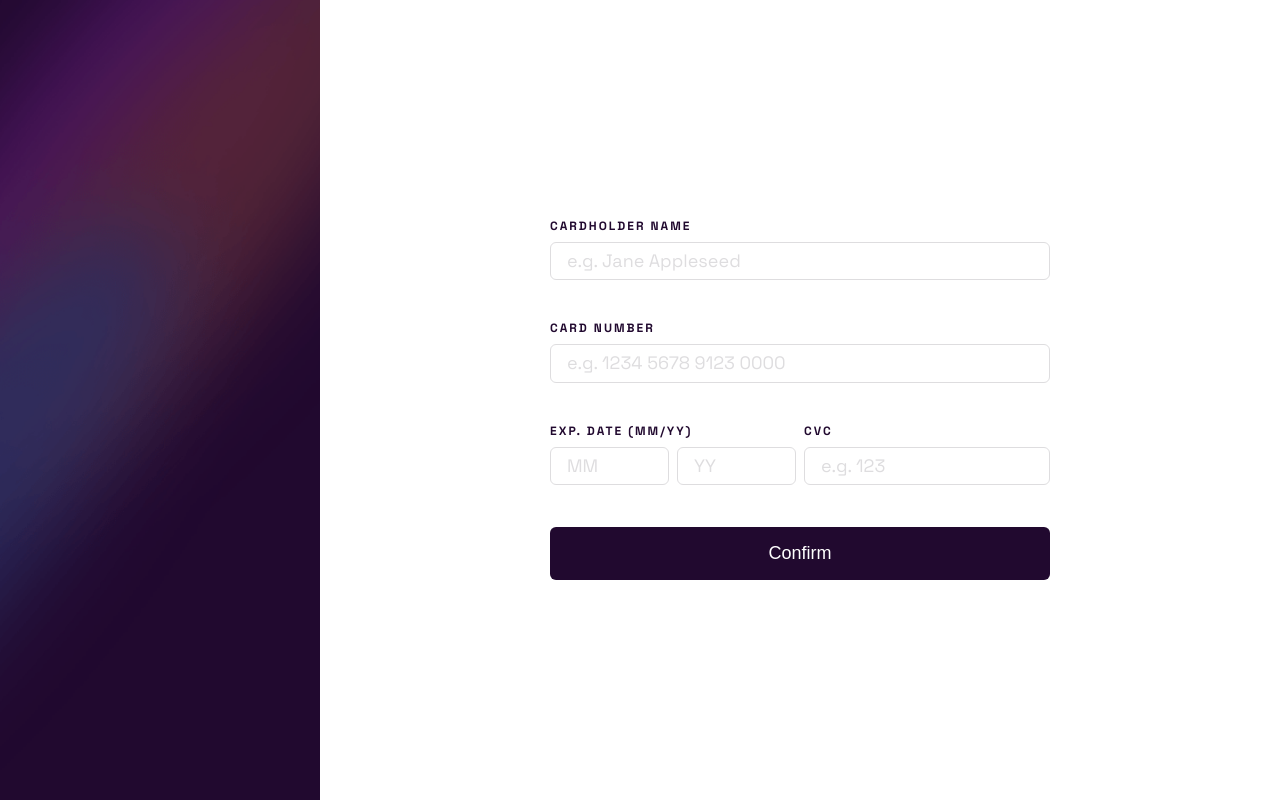
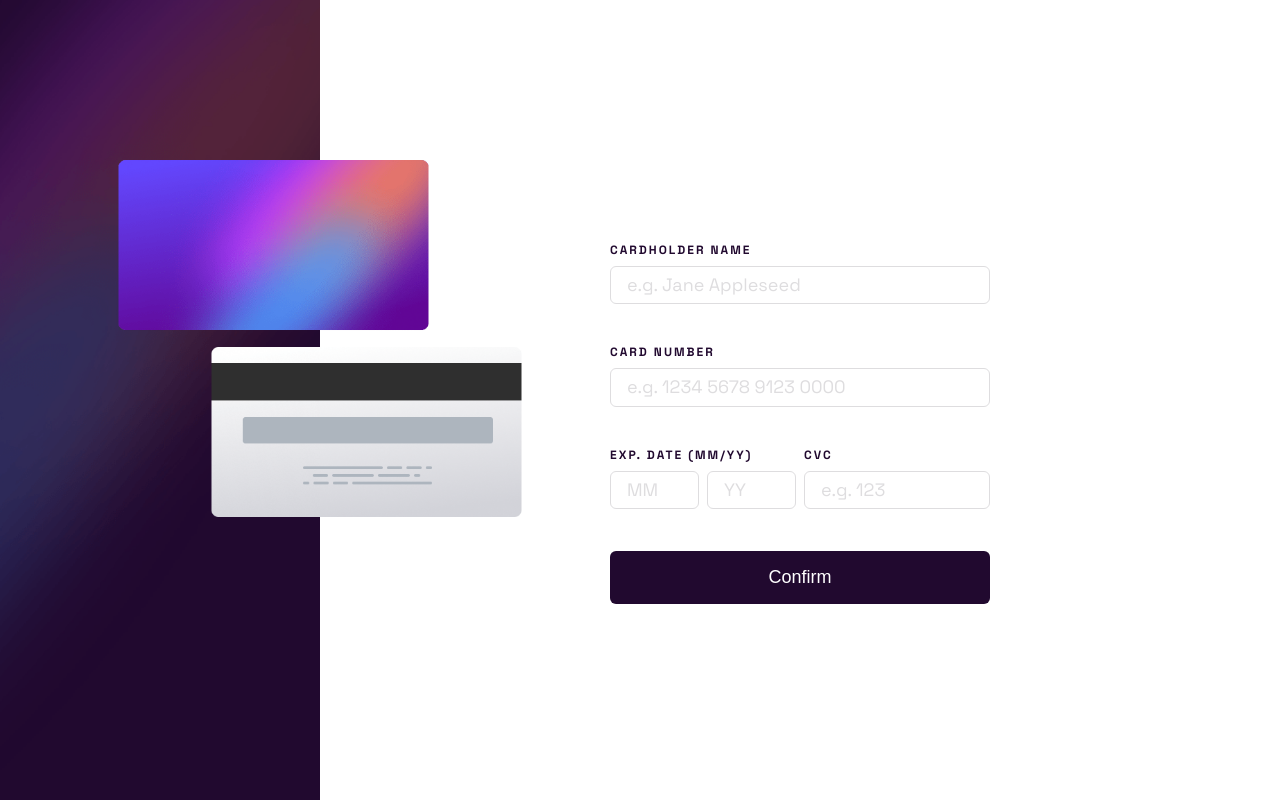
Before and after one commit to SolivanLau/fem-interactive-card-form, a website built with Vite: page index.html in a window 1280 px wide. Built offline with nearby package versions, Linux system fonts and the light colour scheme.

Commit message:
CARDS: reworked card layout. need to work on inner card components

```diff
--- a/index.html
+++ b/index.html
@@ -14,7 +14,7 @@
                 <!-- card container -->
                 <div class="card__container wrapper">
                     <!-- front -->
-                    <!-- <div class="card card--front background-container">
+                    <div class="card card--front background-container">
                         <img
                             src="./src/assets/images/bg-card-front.png"
                             width="447"
@@ -22,9 +22,9 @@
                             alt="credit card front"
                             class="background-container card__background"
                         />
-                    </div> -->
+                    </div>
                     <!-- back -->
-                    <!-- <div class="card card--back background-container">
+                    <div class="card card--back background-container">
                         <img
                             src="./src/assets/images/bg-card-back.png"
                             width="447"
@@ -32,7 +32,7 @@
                             alt="credit card back"
                             class="background-container card__background"
                         />
-                    </div> -->
+                    </div>
                 </div>
 
                 <!-- background image -->
--- a/src/styles/base/_global.scss
+++ b/src/styles/base/_global.scss
@@ -34,41 +34,80 @@ img {
 }
 
 .banner {
-    --_min-height: 30;
+    --_max-height: 30;
     padding-block: rem(28);
-    min-height: calc(var(--_min-height) * 1vh);
-    min-height: calc(var(--_min-height) * 1dvh);
+    max-height: calc(var(--_max-height) * 1vh);
+    max-height: calc(var(--_max-height) * 1dvh);
+
+    @include responsive(laptop) {
+        --_max-height: 100;
+    }
 }
 // CARD Component
-.card {
-    width: 260px;
-    max-width: 100%;
-    aspect-ratio: 447/245;
-    position: absolute;
-    top: 50%;
-    left: 50%;
-    transform: translate(-50%, 150%);
-}
 
 .card__container {
     position: relative;
+    top: 35%;
+    width: 260px;
+
+    @include responsive(500) {
+        top: 20%;
+        width: 290px;
+    }
+
+    @include responsive(laptop) {
+        left: 34%;
+    }
+    @include responsive(1150) {
+        left: 50%;
+        width: 310px;
+    }
+
+    @include responsive(1300) {
+        width: 360px;
+    }
 }
 
+.card {
+    --_x-offset: 0;
+    --_y-offset: 0;
+    width: 100%;
+    aspect-ratio: 447/245;
+
+    transform: translateY(calc(var(--_y-offset) * 1%))
+        translateX(calc(var(--_x-offset) * 1%));
+}
 .card--front {
+    --_x-offset: -10;
+    --_y-offset: 60;
     z-index: 2;
+
+    @include responsive(laptop) {
+        --_y-offset: -10;
+        --_x-offset: -15;
+    }
 }
 .card--back {
+    --_x-offset: 10;
+    --_y-offset: -100;
     z-index: 1;
-    translate: 10% -60%;
+    @include responsive(laptop) {
+        --_y-offset: 0;
+        --_x-offset: 15;
+    }
 }
 
 // FORM
 .form {
-    margin-block: 3rem;
+    margin-block: 6rem 3rem;
 }
 
 .form__wrapper {
     max-width: 500px;
+
+    @include responsive(laptop) {
+        max-width: 380px;
+    }
 }
 
 // LAYOUTS
```
Also changed, not shown: README.md.
